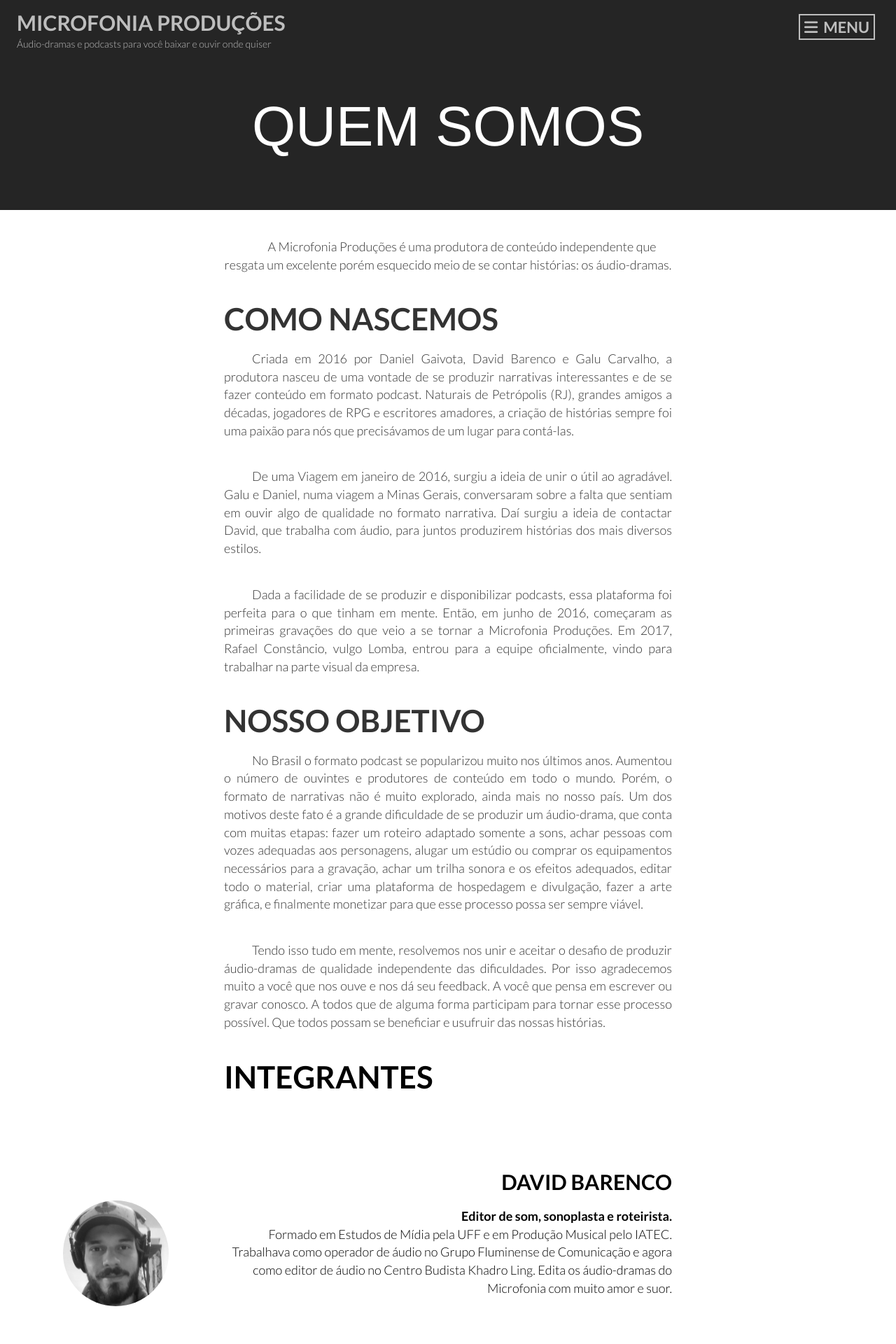
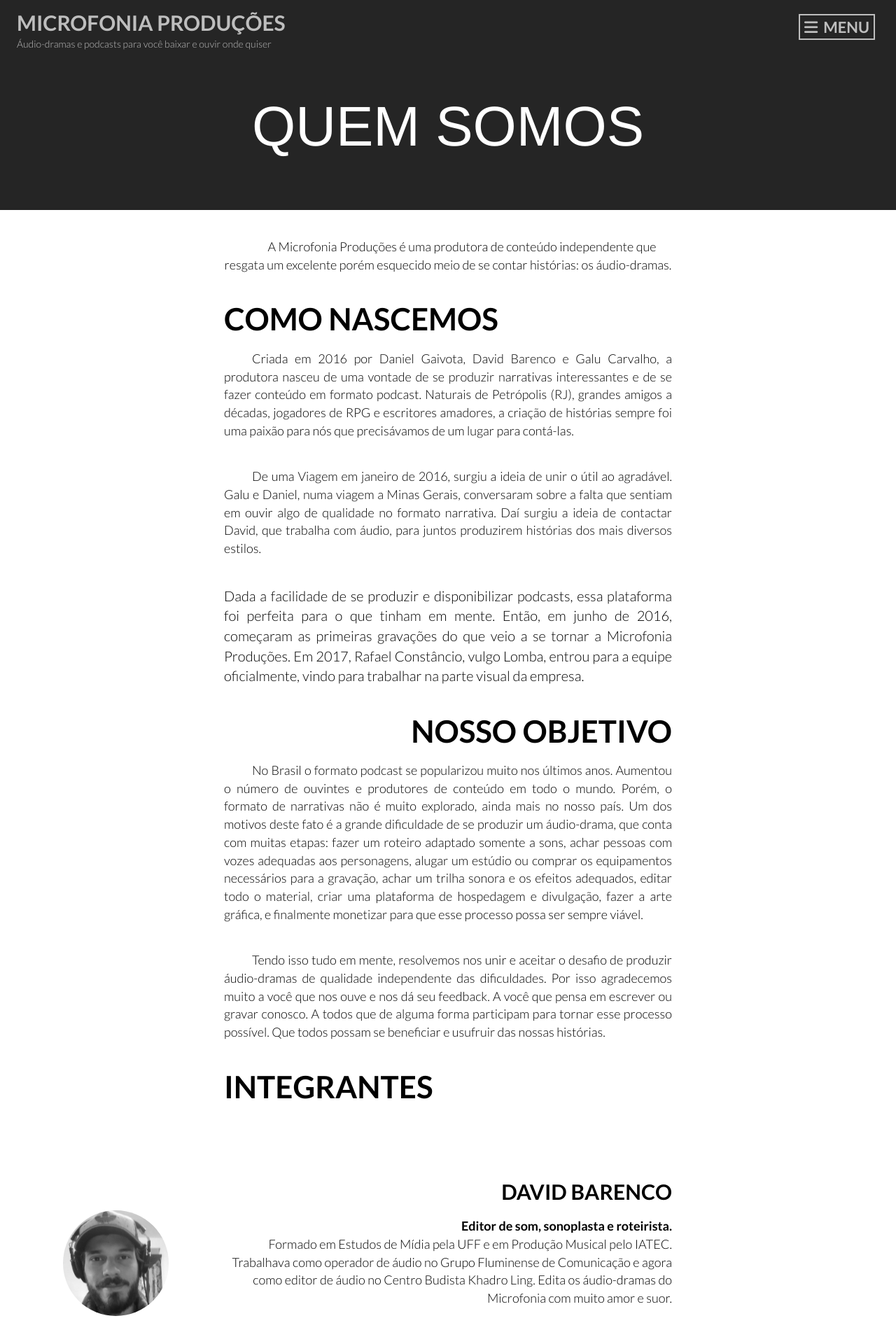
Before and after one commit to Microfonia/website, a Django app: page /quemsomos in a window 1280 px wide. Shown: the top 1920 px of the page at 70% size. Run offline with Django 3.2, Linux system fonts and the light colour scheme; some libraries are stand-ins or nearby versions.

Commit message:
small changes to the aboutus html

```diff
--- a/microfonia/templates/aboutus.html
+++ b/microfonia/templates/aboutus.html
@@ -10,20 +10,24 @@
 {% block conteudo %}
 
 <div class="aboutus">
-	<div class="text-block black-textt justify">
+	<div class="text-block black-text justify">
 		<p class="text-size text-font about-subtitle">A Microfonia Produções é uma produtora de conteúdo independente que resgata um excelente porém esquecido meio de se contar histórias: os áudio-dramas.</p>
 	</div>
 
-	<div class="text-block black-textt justify">
+	<div class="text-block black-text justify">
 		<h2 class="heading-font">COMO NASCEMOS </h2>
-		<p class="text-size text-font">Criada em 2016 por Daniel Gaivota, David Barenco e Galu Carvalho, a produtora nasceu de uma vontade de se produzir narrativas interessantes e de se fazer conteúdo em formato podcast. Naturais de Petrópolis (RJ), grandes amigos a décadas, jogadores de RPG e escritores amadores, a criação de histórias sempre foi uma paixão para nós que precisávamos de um lugar para contá-las.</p>
-		<p class="text-size text-font">De uma Viagem em janeiro de 2016, surgiu a ideia de unir o útil ao agradável. Galu e Daniel, numa viagem a Minas Gerais, conversaram sobre a falta que sentiam em ouvir algo de qualidade no formato narrativa. Daí surgiu a ideia de contactar David, que trabalha com áudio, para juntos produzirem histórias dos mais diversos estilos.</p>
-		<p class="text-size text-font">Dada a facilidade de se produzir e disponibilizar podcasts, essa plataforma foi perfeita para o que tinham em mente. Então, em junho de 2016, começaram as primeiras gravações do que veio a se tornar a Microfonia Produções. Em 2017, Rafael Constâncio, vulgo Lomba, entrou para a equipe oficialmente, vindo para trabalhar na parte visual da empresa.</p>
+		<div class="text-size text-font">
+			<p>Criada em 2016 por Daniel Gaivota, David Barenco e Galu Carvalho, a produtora nasceu de uma vontade de se produzir narrativas interessantes e de se fazer conteúdo em formato podcast. Naturais de Petrópolis (RJ), grandes amigos a décadas, jogadores de RPG e escritores amadores, a criação de histórias sempre foi uma paixão para nós que precisávamos de um lugar para contá-las.</p>
+			<p>De uma Viagem em janeiro de 2016, surgiu a ideia de unir o útil ao agradável. Galu e Daniel, numa viagem a Minas Gerais, conversaram sobre a falta que sentiam em ouvir algo de qualidade no formato narrativa. Daí surgiu a ideia de contactar David, que trabalha com áudio, para juntos produzirem histórias dos mais diversos estilos.</p>
+			<p">Dada a facilidade de se produzir e disponibilizar podcasts, essa plataforma foi perfeita para o que tinham em mente. Então, em junho de 2016, começaram as primeiras gravações do que veio a se tornar a Microfonia Produções. Em 2017, Rafael Constâncio, vulgo Lomba, entrou para a equipe oficialmente, vindo para trabalhar na parte visual da empresa.</p>
 		</div>
-	<div class="text-block black-textt justify">
-		<h2 class="heading-font right" right">NOSSO OBJETIVO</h2>
-		<p class="text-size text-font">No Brasil o formato podcast se popularizou muito nos últimos anos. Aumentou o número de ouvintes e produtores de conteúdo em todo o mundo. Porém, o formato de narrativas não é muito explorado, ainda mais no nosso país. Um dos motivos deste fato é a grande dificuldade de se produzir um áudio-drama, que conta com muitas etapas: fazer um roteiro adaptado somente a sons, achar pessoas com vozes adequadas aos personagens, alugar um estúdio ou comprar os equipamentos necessários para a gravação, achar um trilha sonora e os efeitos adequados, editar todo o material, criar uma plataforma de hospedagem e divulgação, fazer a arte gráfica, e finalmente monetizar para que esse processo possa ser sempre viável.</p>
-		<p class="text-size text-font">Tendo isso tudo em mente, resolvemos nos unir e aceitar o desafio de produzir áudio-dramas de qualidade independente das dificuldades. Por isso agradecemos muito a você que nos ouve e nos dá seu feedback. A você que pensa em escrever ou gravar conosco. A todos que de alguma forma participam para tornar esse processo possível. Que todos possam se beneficiar e usufruir das nossas histórias.</p>
+	</div>
+	<div class="text-block black-text justify">
+		<h2 class="heading-font alignright"">NOSSO OBJETIVO</h2>
+		<div class="text-size text-font">
+			<p>No Brasil o formato podcast se popularizou muito nos últimos anos. Aumentou o número de ouvintes e produtores de conteúdo em todo o mundo. Porém, o formato de narrativas não é muito explorado, ainda mais no nosso país. Um dos motivos deste fato é a grande dificuldade de se produzir um áudio-drama, que conta com muitas etapas: fazer um roteiro adaptado somente a sons, achar pessoas com vozes adequadas aos personagens, alugar um estúdio ou comprar os equipamentos necessários para a gravação, achar um trilha sonora e os efeitos adequados, editar todo o material, criar uma plataforma de hospedagem e divulgação, fazer a arte gráfica, e finalmente monetizar para que esse processo possa ser sempre viável.</p>
+			<p>Tendo isso tudo em mente, resolvemos nos unir e aceitar o desafio de produzir áudio-dramas de qualidade independente das dificuldades. Por isso agradecemos muito a você que nos ouve e nos dá seu feedback. A você que pensa em escrever ou gravar conosco. A todos que de alguma forma participam para tornar esse processo possível. Que todos possam se beneficiar e usufruir das nossas histórias.</p>
+		</div>
 	</div>
 
 
@@ -32,65 +36,50 @@
 	<div id="members">
 		<h2 class="heading-font black-text">INTEGRANTES</h2>
 
-		<div class="member alignright">
-			<div class="text-block black-text"">
+		<div class="member text-block black-text">
 			<h3 class="member-font alignright">DAVID BARENCO</h3>
 			<div class="portrait-left">
 				<img id="david" class=" fixed wp-image-147 alignleft" style="border-radius:50%;" src="{% static 'microfonia/img/myphoto.jpeg' %}" alt="Barenco" width="151" height="151" />
 			</div>
-			</div>
-			<div class="text-block black-text">
 			<div class="char">
 				<p class="text-size text-font alignright"><strong>Editor de som, sonoplasta e roteirista.</strong><br/>
 				Formado em Estudos de Mídia pela UFF e em Produção Musical pelo IATEC. Trabalhava como operador de áudio no Grupo Fluminense de Comunicação e agora como editor de áudio no Centro Budista Khadro Ling. Edita os áudio-dramas do Microfonia com muito amor e suor.</p>
 			</div>
 		</div>
-		</div>
 
-		<div class="member alignleft">
-			<div class="text-block black-text">
+		<div class="member text-block black-text">
 			<h3 class="member-font alignleft">GALU CARVALHO</h3>
 			<div class="portrait-right">
 				<img id="galu" class=" fixed wp-image-147 alignright" style="border-radius:50%;" src="{% static 'microfonia/img/myphoto2.jpeg' %}"  alt="Galu" width="151" height="151" />
 			</div>
-			</div>
-			<div class="text-block black-text">
 			<div class="char">
 				<p class="text-size text-font alignleft"><strong> Diretor, ator e principalmente roteirista</strong><br/>
 				Dono e professor no Galu Carvalho - Super English. Também atua como herói mascarado (quando o mundo precisa).</p>
 			</div>
 		</div>
-		</div>
 
-		<div class="member">
-			<div class="text-block black-text">
+		<div class="member text-block black-text">
 			<h3 class="member-font alignright">DANIEL GAIVOTA</h3>
 			<div class="portrait-left">
 				<img id="david" class=" fixed wp-image-147 alignleft" style="border-radius:50%;" src="{% static 'microfonia/img/myphoto3.jpeg' %}"  alt="Barenco" width="151" height="151" />
 			</div>
-			</div>
-			<div class="text-block black-text">
 			<div class="char">
 				<p class="text-size text-font alignright"><strong>Roteirista e produtor</strong><br/>
 				Filósofo, escritor e educador, se envolve com mais projetos do que o tempo permite. Atualmente é diretor de uma escola no Rio de Janeiro que forma editores, programadores e roteiristas no Ensino Médio. Está apaixonado há muito tempo pelas tangerinas, jabuticabas e pelo mar, e sempre sonha um pouco antes de ir dormir.</p>
 			</div>
 		</div>
-		</div>
 
-		<div class="member">
-			<div class="text-block black-text">
+		<div class="member text-block black-text">
 			<h3 class="member-font alignleft">RAFAEL "LOMBA' CONSTÂNCIO</h3>
 			<div class="portrait-right">
 				<img id="lomba" class=" fixed wp-image-147" style="border-radius:50%;" src="{% static 'microfonia/img/myphoto4.jpeg' %}"  alt="Lomba" width="151" height="151" />
 			</div>
-			</div>
-			<div class="text-block black-text ">
 			<div class="char">
 				<p class="text-size text-font alignleft"><strong> Publicitário, diretor de arte e ninja full-time. </strong><br/>
 				Atualmente trabalha com produção e edição de vídeos para o YouTube e outras plataformas. Baixista amador, ama música e de vez em quando toca rock por aí..</p>
 			</div>
 		</div>
-		</div>
+
 	</div>
 </div>
 
```
Lines whose indentation alone changed are shown as unchanged.
